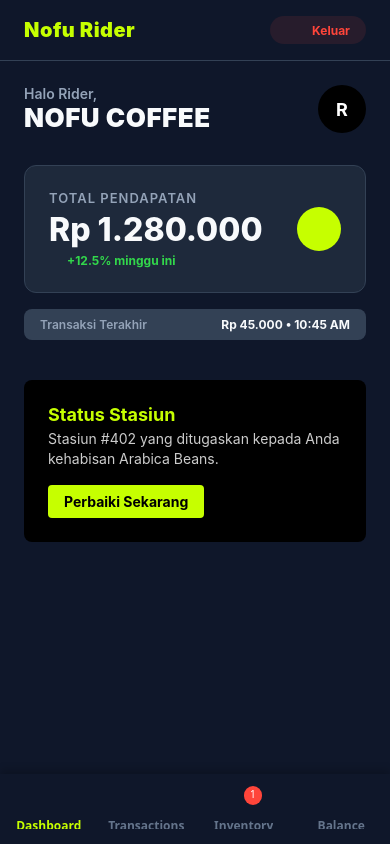
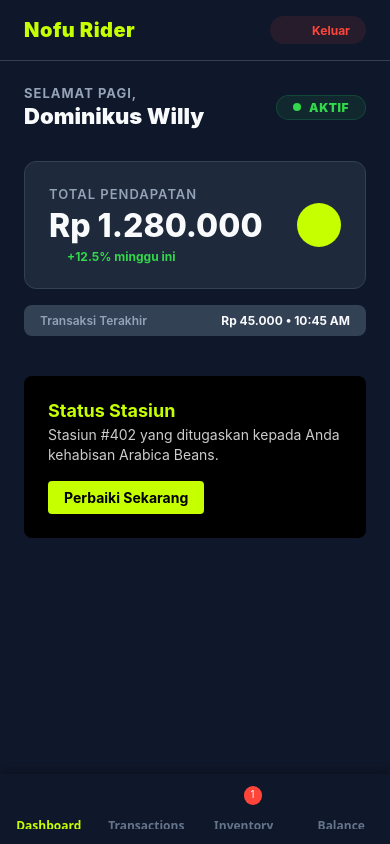
Before and after one commit to dominikuswilly/mynofurider, a React Native app: screen /Main in a window 390 px wide. Built offline with nearby package versions, Linux system fonts and the light colour scheme; some icons are missing.

Commit message:
feat: update dashboard UI and implement interactive product selection and cart management in transaction entry

```diff
--- a/src/screens/DashboardScreen.tsx
+++ b/src/screens/DashboardScreen.tsx
@@ -17,11 +17,12 @@ export default function DashboardScreen({ navigation }: any) {
       <ScrollView contentContainerStyle={styles.scrollContent}>
         <View style={styles.header}>
           <View>
-            <Text style={styles.welcomeText}>Halo Rider,</Text>
-            <Text style={styles.brandText}>NOFU COFFEE</Text>
+            <Text style={styles.welcomeText}>Selamat Pagi,</Text>
+            <Text style={styles.riderName}>Dominikus Willy</Text>
           </View>
-          <View style={styles.profileCircle}>
-            <Text style={styles.profileInitial}>R</Text>
+          <View style={styles.statusBadge}>
+            <View style={styles.statusDot} />
+            <Text style={styles.statusText}>AKTIF</Text>
           </View>
         </View>
 
@@ -76,28 +77,40 @@ const styles = StyleSheet.create({
     marginBottom: SPACING.xl,
   },
   welcomeText: {
-    fontSize: 14,
+    fontSize: 13,
     color: COLORS.textSecondary,
-    fontWeight: '600',
+    fontWeight: '700',
+    textTransform: 'uppercase',
+    letterSpacing: 1,
   },
-  brandText: {
-    fontSize: 26,
+  riderName: {
+    fontSize: 22,
     fontWeight: '900',
-    color: COLORS.text, // Brightest text for contrast
+    color: COLORS.text,
+    marginTop: 2,
+  },
+  statusBadge: {
+    flexDirection: 'row',
+    alignItems: 'center',
+    backgroundColor: 'rgba(34, 197, 94, 0.1)',
+    paddingHorizontal: SPACING.md,
+    paddingVertical: SPACING.xs,
+    borderRadius: BORDER_RADIUS.full,
+    borderWidth: 1,
+    borderColor: 'rgba(34, 197, 94, 0.2)',
+  },
+  statusDot: {
+    width: 8,
+    height: 8,
+    borderRadius: 4,
+    backgroundColor: COLORS.success,
+    marginRight: 8,
+  },
+  statusText: {
+    color: COLORS.success,
+    fontSize: 12,
+    fontWeight: '900',
     letterSpacing: 0.5,
-  },
-  profileCircle: {
-    width: 48,
-    height: 48,
-    borderRadius: 24,
-    backgroundColor: COLORS.black,
-    justifyContent: 'center',
-    alignItems: 'center',
-  },
-  profileInitial: {
-    color: COLORS.white,
-    fontSize: 18,
-    fontWeight: 'bold',
   },
   summaryCard: {
     backgroundColor: COLORS.surface,
--- a/src/screens/TransactionEntryScreen.tsx
+++ b/src/screens/TransactionEntryScreen.tsx
@@ -3,7 +3,6 @@ import {
   StyleSheet,
   View,
   Text,
-  TextInput,
   TouchableOpacity,
   ScrollView,
   KeyboardAvoidingView,
@@ -11,106 +10,130 @@ import {
 } from 'react-native';
 import { SafeAreaView } from 'react-native-safe-area-context';
 import { COLORS, SPACING, BORDER_RADIUS } from '../constants/theme';
-import { CreditCard, Banknote, Check } from 'lucide-react-native';
+import { CreditCard, Banknote, Check, Plus, Minus, Search } from 'lucide-react-native';
+
+interface Product {
+  id: string;
+  name: string;
+  price: number;
+  category: string;
+}
+
+const PRODUCTS: Product[] = [
+  { id: '1', name: 'ESPRESSO SINGLE', price: 15000, category: 'Kopi' },
+  { id: '2', name: 'AMERICANO ICE', price: 22000, category: 'Kopi' },
+  { id: '3', name: 'CAFE LATTE', price: 28000, category: 'Kopi' },
+  { id: '4', name: 'CAPPUCCINO', price: 26000, category: 'Kopi' },
+  { id: '5', name: 'SIGNATURE CHOCO', price: 25000, category: 'Cokelat' },
+  { id: '6', name: 'DARK COCOA', price: 27000, category: 'Cokelat' },
+  { id: '7', name: 'EARL GREY TEA', price: 20000, category: 'Teh' },
+  { id: '8', name: 'LEMON TEA ICE', price: 18000, category: 'Teh' },
+];
 
 export default function TransactionEntryScreen() {
-  const [amount, setAmount] = useState('');
+  const [activeCategory, setActiveCategory] = useState('Kopi');
+  const [cart, setCart] = useState<{ [key: string]: number }>({});
   const [paymentMethod, setPaymentMethod] = useState<'cash' | 'digital'>('cash');
-  const [category, setCategory] = useState<string>('Kopi');
 
-  const categories = ['Kopi', 'Biji Kopi', 'Makanan', 'Merch'];
+  const categories = ['Kopi', 'Cokelat', 'Teh', 'Snack'];
+
+  const updateCart = (productId: string, delta: number) => {
+    setCart(prev => {
+      const currentQty = prev[productId] || 0;
+      const newQty = Math.max(0, currentQty + delta);
+      if (newQty === 0) {
+        const { [productId]: _, ...rest } = prev;
+        return rest;
+      }
+      return { ...prev, [productId]: newQty };
+    });
+  };
+
+  const filteredProducts = PRODUCTS.filter(p => p.category === activeCategory);
+
+  const totalAmount = Object.keys(cart).reduce((total, id) => {
+    const product = PRODUCTS.find(p => p.id === id);
+    const qty = cart[id] || 0;
+    const price = product?.price || 0;
+    return total + (price * qty);
+  }, 0);
 
   return (
     <SafeAreaView style={styles.container} testID="transaction-safe-area">
-      <KeyboardAvoidingView
-        behavior={Platform.OS === 'ios' ? 'padding' : 'height'}
-        style={{ flex: 1 }}
-      >
-        <ScrollView contentContainerStyle={styles.scrollContent}>
-          <Text style={styles.headerTitle}>Transaksi Baru</Text>
-
-          <View style={styles.formGroup}>
-            <Text style={styles.label}>Jumlah</Text>
-            <View style={styles.amountInputContainer}>
-              <Text style={styles.currencyPrefix}>Rp</Text>
-                <TextInput
-                  style={styles.amountInput}
-                  placeholder="0"
-                  placeholderTextColor={COLORS.textSecondary}
-                  keyboardType="numeric"
-                  value={amount}
-                  onChangeText={setAmount}
-                  autoFocus={true}
-                  testID="transaction-amount-input"
-                />
-            </View>
-          </View>
-
-          <View style={styles.formGroup}>
-            <Text style={styles.label}>Kategori Produk</Text>
-            <ScrollView horizontal showsHorizontalScrollIndicator={false} style={styles.chipContainer}>
+      <View style={styles.tabContainer}>
+        <ScrollView horizontal showsHorizontalScrollIndicator={false}>
           {categories.map((cat) => (
             <TouchableOpacity
               key={cat}
-                  style={[styles.chip, category === cat && styles.chipActive]}
-                  onPress={() => setCategory(cat)}
-                  testID={`transaction-category-${cat}`}
+              style={[styles.tab, activeCategory === cat && styles.tabActive]}
+              onPress={() => setActiveCategory(cat)}
             >
-                  <Text style={[styles.chipText, category === cat && styles.chipTextActive]}>
-                    {cat}
+              <Text style={[styles.tabText, activeCategory === cat && styles.tabTextActive]}>
+                {cat.toUpperCase()}
               </Text>
             </TouchableOpacity>
           ))}
         </ScrollView>
       </View>
 
-          <View style={styles.formGroup}>
-            <Text style={styles.label}>Metode Pembayaran</Text>
-            <View style={styles.segmentedControl}>
+      <ScrollView contentContainerStyle={styles.productList}>
+        <View style={styles.grid}>
+          {filteredProducts.map((product) => (
+            <View key={product.id} style={styles.productCard}>
+              <View style={styles.productInfo}>
+                <Text style={styles.productName}>{product.name}</Text>
+                <Text style={styles.productPrice}>Rp {product.price.toLocaleString('id-ID')}</Text>
+              </View>
+              <View style={styles.stepper}>
                 <TouchableOpacity
-                style={[
-                  styles.segmentButton,
-                  paymentMethod === 'cash' && styles.segmentButtonActive,
-                ]}
-                onPress={() => setPaymentMethod('cash')}
-                testID="transaction-payment-cash"
+                  style={styles.stepperButton}
+                  onPress={() => updateCart(product.id, -1)}
                 >
-                {paymentMethod === 'cash' ? (
-                  <Check size={20} color={COLORS.black} />
-                ) : (
-                  <Banknote size={20} color={COLORS.textSecondary} />
-                )}
-                <Text style={[styles.segmentText, paymentMethod === 'cash' && styles.segmentTextActive]}>
-                  Tunai
-                </Text>
+                  <Minus size={16} color={COLORS.black} />
                 </TouchableOpacity>
+                <Text style={styles.stepperValue}>{cart[product.id] || 0}</Text>
                 <TouchableOpacity
-                style={[
-                  styles.segmentButton,
-                  paymentMethod === 'digital' && styles.segmentButtonActive,
-                ]}
-                onPress={() => setPaymentMethod('digital')}
-                testID="transaction-payment-digital"
+                  style={styles.stepperButton}
+                  onPress={() => updateCart(product.id, 1)}
                 >
-                {paymentMethod === 'digital' ? (
-                  <Check size={20} color={COLORS.black} />
-                ) : (
-                  <CreditCard size={20} color={COLORS.textSecondary} />
-                )}
-                <Text style={[styles.segmentText, paymentMethod === 'digital' && styles.segmentTextActive]}>
-                  Digital
-                </Text>
+                  <Plus size={16} color={COLORS.black} />
                 </TouchableOpacity>
               </View>
             </View>
+          ))}
+        </View>
+      </ScrollView>
 
-          <View style={styles.spacer} />
+      <View style={styles.footer}>
+        <View style={styles.paymentSection}>
+          <TouchableOpacity
+            style={[styles.paymentButton, paymentMethod === 'cash' && styles.paymentButtonActive]}
+            onPress={() => setPaymentMethod('cash')}
+          >
+            <Banknote size={20} color={paymentMethod === 'cash' ? COLORS.black : COLORS.textSecondary} />
+            <Text style={[styles.paymentText, paymentMethod === 'cash' && styles.paymentTextActive]}>Tunai</Text>
+          </TouchableOpacity>
+          <TouchableOpacity
+            style={[styles.paymentButton, paymentMethod === 'digital' && styles.paymentButtonActive]}
+            onPress={() => setPaymentMethod('digital')}
+          >
+            <CreditCard size={20} color={paymentMethod === 'digital' ? COLORS.black : COLORS.textSecondary} />
+            <Text style={[styles.paymentText, paymentMethod === 'digital' && styles.paymentTextActive]}>Digital</Text>
+          </TouchableOpacity>
+        </View>
 
-          <TouchableOpacity style={styles.submitButton} testID="transaction-submit-button">
+        <View style={styles.totalRow}>
+          <Text style={styles.totalLabel}>Total Bayar</Text>
+          <Text style={styles.totalAmount}>Rp {totalAmount.toLocaleString('id-ID')}</Text>
+        </View>
+
+        <TouchableOpacity
+          style={[styles.submitButton, totalAmount === 0 && styles.submitButtonDisabled]}
+          disabled={totalAmount === 0}
+        >
           <Text style={styles.submitButtonText}>Konfirmasi & Catat Transaksi</Text>
         </TouchableOpacity>
-        </ScrollView>
-      </KeyboardAvoidingView>
+      </View>
     </SafeAreaView>
   );
 }
@@ -120,116 +143,158 @@ const styles = StyleSheet.create({
     flex: 1,
     backgroundColor: COLORS.background,
   },
-  scrollContent: {
-    padding: SPACING.lg,
-    flexGrow: 1,
-  },
-  headerTitle: {
-    fontSize: 28,
-    fontWeight: '800',
-    color: COLORS.text,
-    marginBottom: SPACING.xl,
-  },
-  formGroup: {
-    marginBottom: SPACING.xl,
-  },
-  label: {
-    fontSize: 16,
-    fontWeight: '700',
-    color: COLORS.text,
-    marginBottom: SPACING.sm,
-    opacity: 0.9,
-  },
-  amountInputContainer: {
-    flexDirection: 'row',
-    alignItems: 'baseline',
-    borderBottomWidth: 3,
-    borderBottomColor: COLORS.primary,
-    paddingVertical: SPACING.sm,
-  },
-  currencyPrefix: {
-    fontSize: 24,
-    fontWeight: '800',
-    color: COLORS.primary,
-    marginRight: SPACING.xs,
-  },
-  amountInput: {
-    flex: 1,
-    fontSize: 48,
-    fontWeight: '800',
-    color: COLORS.text,
-    padding: 0,
-  },
-  chipContainer: {
-    flexDirection: 'row',
-  },
-  chip: {
-    paddingHorizontal: SPACING.lg,
+  tabContainer: {
     paddingVertical: SPACING.md,
     backgroundColor: COLORS.surface,
-    borderRadius: BORDER_RADIUS.full,
-    marginRight: SPACING.sm,
+    borderBottomWidth: 1,
+    borderBottomColor: COLORS.border,
+  },
+  tab: {
+    paddingHorizontal: SPACING.lg,
+    paddingVertical: SPACING.sm,
+    marginHorizontal: SPACING.xs,
+    borderRadius: BORDER_RADIUS.sm,
+  },
+  tabActive: {
+    backgroundColor: 'rgba(198, 255, 0, 0.1)',
+  },
+  tabText: {
+    fontSize: 14,
+    fontWeight: '700',
+    color: COLORS.textSecondary,
+    letterSpacing: 1,
+  },
+  tabTextActive: {
+    color: COLORS.primary,
+  },
+  productList: {
+    padding: SPACING.md,
+    paddingBottom: 220,
+  },
+  grid: {
+    gap: SPACING.sm,
+  },
+  productCard: {
+    flexDirection: 'row',
+    alignItems: 'center',
+    backgroundColor: COLORS.surface,
+    padding: SPACING.md,
+    borderRadius: BORDER_RADIUS.md,
     borderWidth: 1.5,
     borderColor: COLORS.border,
   },
-  chipActive: {
+  productInfo: {
+    flex: 1,
+  },
+  productName: {
+    fontSize: 15,
+    fontWeight: '800',
+    color: COLORS.text,
+    marginBottom: 4,
+  },
+  productPrice: {
+    fontSize: 14,
+    fontWeight: '700',
+    color: COLORS.primary,
+  },
+  stepper: {
+    flexDirection: 'row',
+    alignItems: 'center',
+    backgroundColor: COLORS.surfaceSecondary,
+    borderRadius: BORDER_RADIUS.md,
+    padding: 4,
+    gap: 12,
+  },
+  stepperButton: {
+    backgroundColor: COLORS.primary,
+    width: 32,
+    height: 32,
+    borderRadius: BORDER_RADIUS.sm,
+    justifyContent: 'center',
+    alignItems: 'center',
+  },
+  stepperValue: {
+    fontSize: 16,
+    fontWeight: '900',
+    color: COLORS.text,
+    minWidth: 24,
+    textAlign: 'center',
+  },
+  footer: {
+    position: 'absolute',
+    bottom: 0,
+    left: 0,
+    right: 0,
+    backgroundColor: COLORS.surface,
+    padding: SPACING.lg,
+    borderTopWidth: 2,
+    borderTopColor: COLORS.border,
+    gap: SPACING.md,
+  },
+  paymentSection: {
+    flexDirection: 'row',
+    gap: SPACING.sm,
+  },
+  paymentButton: {
+    flex: 1,
+    flexDirection: 'row',
+    alignItems: 'center',
+    justifyContent: 'center',
+    paddingVertical: SPACING.md,
+    backgroundColor: COLORS.surfaceSecondary,
+    borderRadius: BORDER_RADIUS.md,
+    gap: 8,
+    borderWidth: 1,
+    borderColor: COLORS.border,
+  },
+  paymentButtonActive: {
     backgroundColor: COLORS.primary,
     borderColor: COLORS.primary,
   },
-  chipText: {
+  paymentText: {
     fontSize: 14,
     fontWeight: '700',
     color: COLORS.textSecondary,
   },
-  chipTextActive: {
+  paymentTextActive: {
     color: COLORS.black,
   },
-  segmentedControl: {
+  totalRow: {
     flexDirection: 'row',
-    backgroundColor: COLORS.surface,
-    borderRadius: BORDER_RADIUS.md,
-    padding: SPACING.xs,
-    borderWidth: 1.5,
-    borderColor: COLORS.border,
+    justifyContent: 'space-between',
+    alignItems: 'center',
+    marginTop: SPACING.xs,
   },
-  segmentButton: {
-    flex: 1,
-    flexDirection: 'row',
-    alignItems: 'center',
-    justifyContent: 'center',
-    paddingVertical: SPACING.lg,
-    borderRadius: BORDER_RADIUS.sm,
-    gap: SPACING.sm,
-  },
-  segmentButtonActive: {
-    backgroundColor: COLORS.primary,
-  },
-  segmentText: {
-    fontSize: 16,
+  totalLabel: {
+    fontSize: 14,
     fontWeight: '700',
     color: COLORS.textSecondary,
+    textTransform: 'uppercase',
   },
-  segmentTextActive: {
-    color: COLORS.black,
-  },
-  spacer: {
-    flex: 1,
+  totalAmount: {
+    fontSize: 24,
+    fontWeight: '900',
+    color: COLORS.text,
   },
   submitButton: {
     backgroundColor: COLORS.primary,
-    padding: SPACING.lg,
+    height: 60,
     borderRadius: BORDER_RADIUS.md,
+    justifyContent: 'center',
     alignItems: 'center',
-    marginTop: SPACING.xl,
     shadowColor: COLORS.primary,
     shadowOffset: { width: 0, height: 4 },
     shadowOpacity: 0.3,
-    shadowRadius: 10,
-    elevation: 5,
+    shadowRadius: 8,
+    elevation: 4,
+  },
+  submitButtonDisabled: {
+    opacity: 0.3,
+    backgroundColor: COLORS.border,
   },
   submitButtonText: {
     color: COLORS.black,
-    fontSize: 18,
+    fontSize: 16,
     fontWeight: '900',
     textTransform: 'uppercase',
     letterSpacing: 1,
```
Lines whose indentation alone changed are shown as unchanged.
